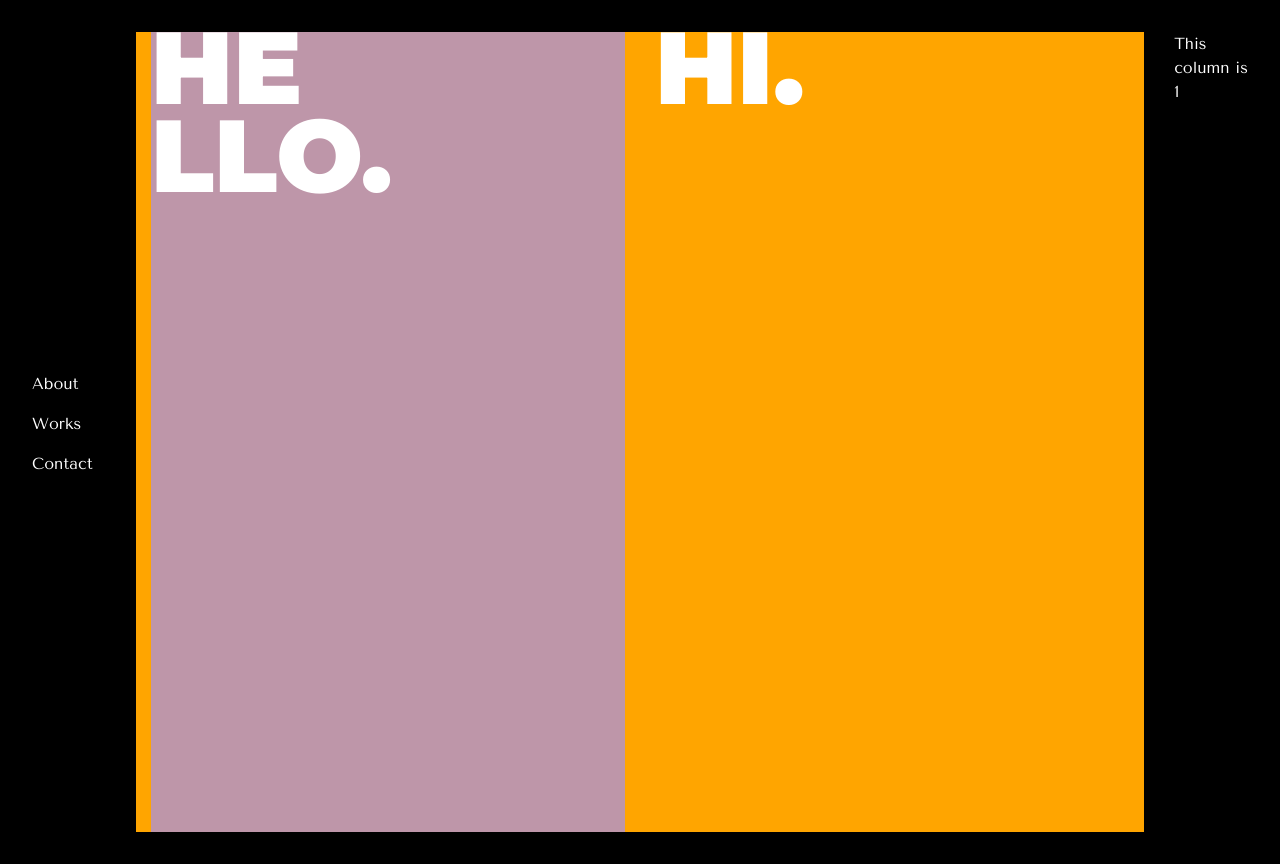
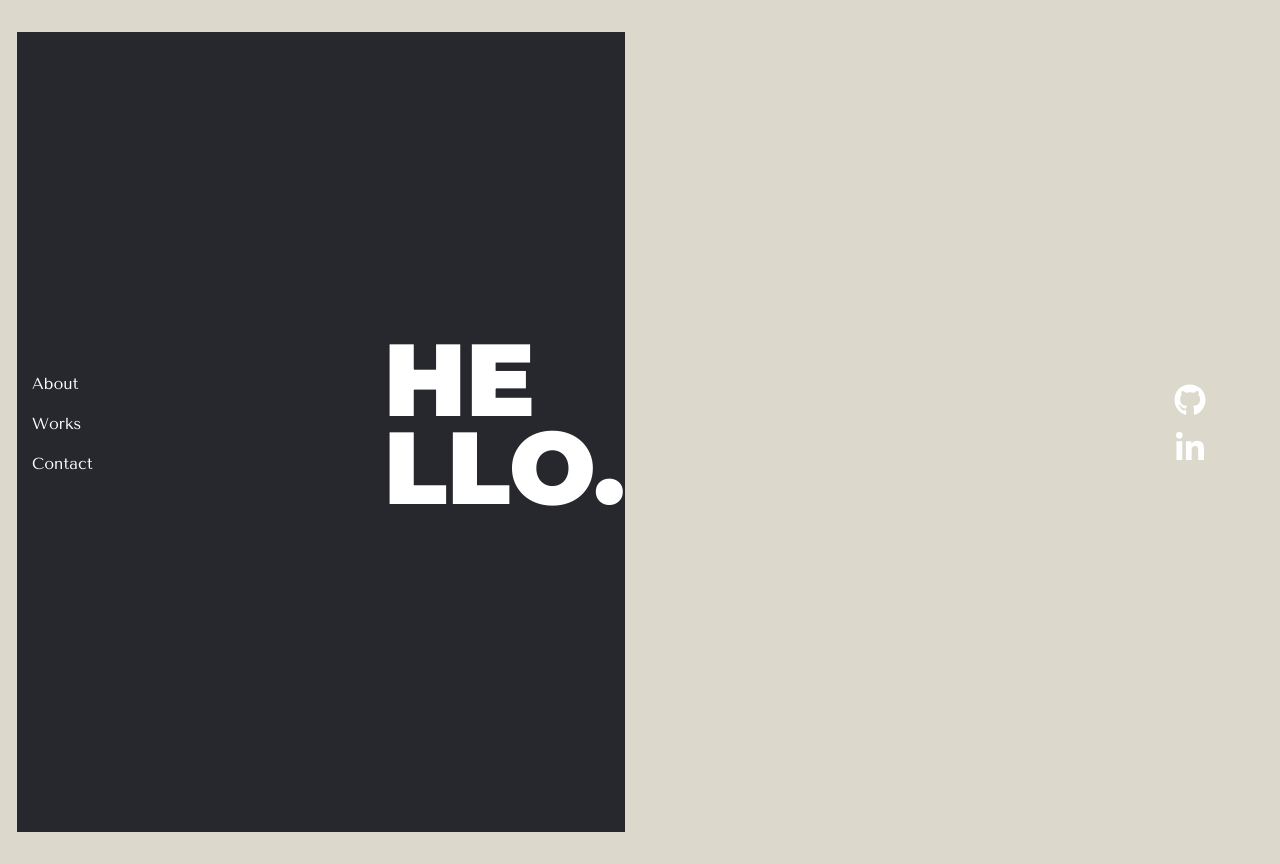
Before and after one commit to amytrick/personal-site-react, a React (Create React App) app: page / in a window 1280 px wide. Built offline with nearby package versions, Linux system fonts and the light colour scheme.

Commit message:
logo hyperlinks, colored side nav

```diff
--- a/src/App.js
+++ b/src/App.js
@@ -6,16 +6,22 @@ import Works from "./works";
 import Contact from "./contact";
 
 import { BrowserRouter as Router, Switch, Route, Link } from "react-router-dom";
+import Col from "react-bootstrap/Col";
 import Container from "react-bootstrap/Container";
 import Row from "react-bootstrap/Row";
-import Col from "react-bootstrap/Col";
+
+import { FaGithub, FaLinkedinIn } from "react-icons/fa";
+import { IconContext } from "react-icons";
 
 const Hello = () => {
   return (
     <Container fluid>
       <Row id="colorblock-row">
-        <Col>
-          <div id="colorblock">
+        <Col id="colorblock-column">
+          <div
+            id="colorblock"
+            className="d-flex align-items-center justify-content-end"
+          >
             <div id="hello">
               <h1>
                 <p>HE</p>
@@ -24,11 +30,9 @@ const Hello = () => {
             </div>
           </div>
         </Col>
-        <Col>
-          <div>
+        <Col>{/* <div>
             <h1>HI.</h1>
-          </div>
-        </Col>
+          </div> */}</Col>
       </Row>
     </Container>
   );
@@ -39,7 +43,7 @@ export default function App() {
     <Container fluid id="container">
       <Row id="homepage-row">
         <Router>
-          <Col xs={1} className="d-flex align-items-center">
+          <Col xs={1} id="nav-column" className="d-flex align-items-center">
             <div>
               <nav>
                 <p>
@@ -63,7 +67,7 @@ export default function App() {
               </nav>
             </div>
           </Col>
-          <Col xs={10}>
+          <Col xs={10} id="body-column">
             <div>
               <Switch>
                 <Route path="/about">
@@ -82,7 +86,25 @@ export default function App() {
             </div>
           </Col>
         </Router>
-        <Col xs={1}>This column is 1</Col>
+        <Col xs={1} className="d-flex align-items-center">
+          <IconContext.Provider value={{ size: "2em" }}>
+            <div className="d-flex flex-column">
+              <p>
+                <a href="https://github.com/amytrick/" target="_blank">
+                  <FaGithub />
+                </a>
+              </p>
+              <p>
+                <a
+                  href="https://www.linkedin.com/in/amy-trick/"
+                  target="_blank"
+                >
+                  <FaLinkedinIn />
+                </a>
+              </p>
+            </div>
+          </IconContext.Provider>
+        </Col>
       </Row>
     </Container>
   );
--- a/src/about.js
+++ b/src/about.js
@@ -1,6 +1,3 @@
-import { FaGithub, FaLinkedinIn } from "react-icons/fa";
-import { IconContext } from "react-icons";
-
 export default function About() {
   return (
     <ul>
@@ -9,12 +6,6 @@ export default function About() {
         <p>OUT.</p>
       </h1>
       <p>Amy Trick</p>
-      <IconContext.Provider value={{ size: "2.5em" }}>
-        <div>
-          <FaGithub />
-          <FaLinkedinIn />
-        </div>
-      </IconContext.Provider>
     </ul>
   );
 }
--- a/src/styles.css
+++ b/src/styles.css
@@ -2,7 +2,7 @@
 @import url("https://fonts.googleapis.com/css2?family=Tenor+Sans&display=swap");
 
 body {
-  background-color: rgb(0, 0, 0);
+  background-color: rgb(221, 216, 204);
   color: white;
   height: 100%;
   font-family: "Tenor Sans", sans-serif;
@@ -12,6 +12,10 @@ h1 {
   font-family: "Montserrat", sans-serif;
   font-size: 8vw;
   line-height: 70%;
+}
+
+a {
+  color: white;
 }
 
 .nav-item:hover {
@@ -35,20 +39,26 @@ h1 {
   height: 100vh;
 }
 
-#colorblock {
-  background-color: rgb(190, 150, 169);
+#colorblock,
+#nav-column {
+  background-color: rgb(39, 40, 46);
   height: 100vh;
 }
 
 #colorblock-row {
-  background-color: orange;
   height: 100vh;
+  padding: 0;
 }
 
 #container {
   padding: 2em;
 }
 
-#side-nav {
-  align-self: baseline;
+#nav-column {
+  padding-right: 2em;
 }
+
+#body-column,
+#colorblock-column {
+  padding: 0;
+}
```
Also changed, not shown: 1 other file (tests, documents, lock files or other folders).
